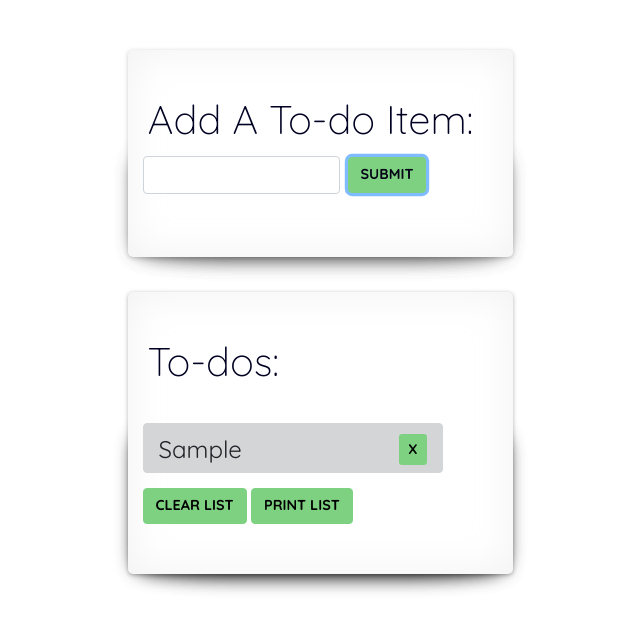
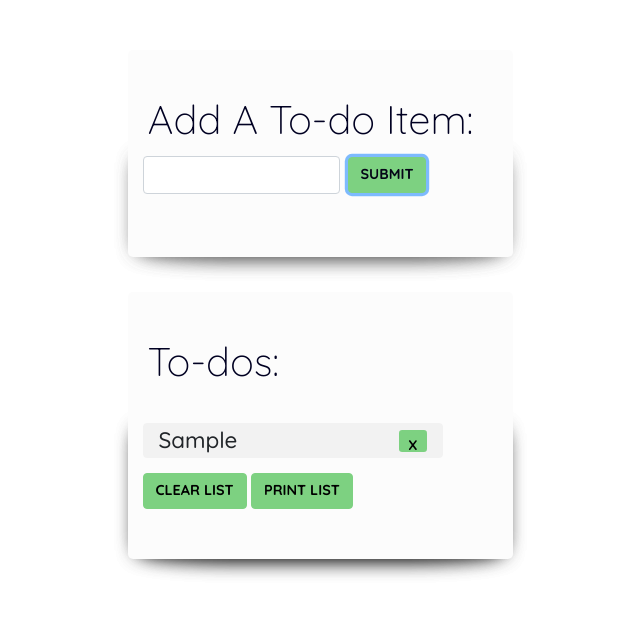
Before and after one commit to oliverwebr/dci-fbw6-todolist, a website: page index.html in a window 1280 px wide. Both pictures are taken after typing "Sample" into the empty fields and a click on the button "SUBMIT". Shown: the whole page, without its empty margins (320-960 px from the left). Drawn offline with nearby package versions, Linux system fonts and the light colour scheme; a web font is replaced by a local one.

Commit message:
changed list items style a bit

```diff
--- a/assets/css/style.css
+++ b/assets/css/style.css
@@ -14,11 +14,11 @@ body {
 .card1 {
 	position: relative;
 	margin: 0 auto;
-	background-color: #fff;
+	background-color: #FCFCFC;
 	padding: 15px;
 	max-width: 50%;
 	border-radius: 5px;
-    box-shadow:0 1px 4px rgba(73, 73, 73, 0.3), 0 0 40px rgba(186, 186, 185, 0.2) inset;
+    box-shadow:0 1px 4px rgba(73, 73, 73, 0.3),;
 }
 
 .card1:before, .card1:after {
@@ -41,11 +41,11 @@ body {
 	position: relative;
 	margin: 0 auto;
 	margin-top:35px;
-	background-color: #fff;
+	background-color: #FCFCFC;
 	padding: 15px;
 	max-width: 50%;
 	border-radius: 5px;
-    box-shadow:0 1px 4px rgba(0, 0, 0, 0.3), 0 0 40px rgba(186, 186, 185, 0.2) inset;
+    box-shadow:0 1px 4px rgba(0, 0, 0, 0.3),;
 }
 .card2:before, .card2:after {
 	content:"";
@@ -72,16 +72,17 @@ h1 {
 }
 
 .list-sash {
-	background-color: #D3D5D7;
-	border: 1px solid #D3D5D7;
+	background-color: #F2F2F2;
+	border: 1px solid #F2F2F2;
 	border-radius: 3px;
 	color: #;
-	font-size: 1.5em;
-	font-weight: 400;
+	font-size: 1.4em;
+	font-weight: 500;
 	width: 300px;
+	height: 35px;
 	padding-left: 15px;
 	padding-right: 15px;
-	padding-top: 7px;
+	padding-top: 5px;
 	padding-bottom: 5px;
 	margin-bottom: 15px;
 	list-style-type: none;
@@ -132,6 +133,7 @@ ul li:hover {
 	background-color: #7DD181;
 	font-family: 'Quicksand', sans-serif;
 	font-weight: 800;
+	height: 22px;
 }
 
 .btn-close:hover {
```
